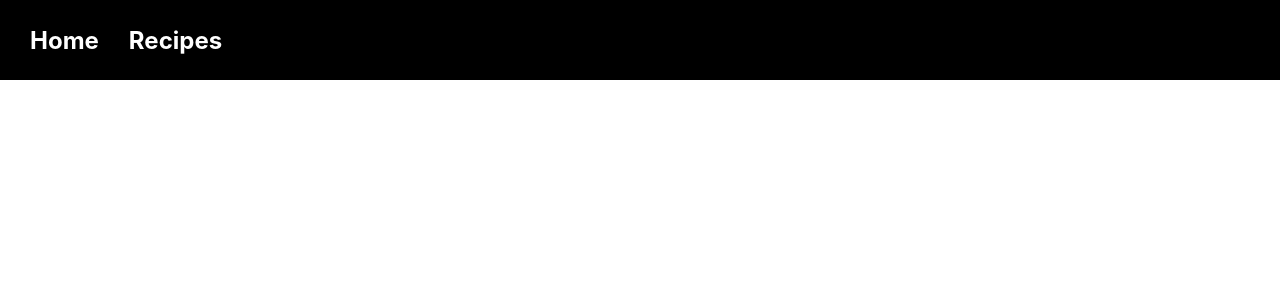
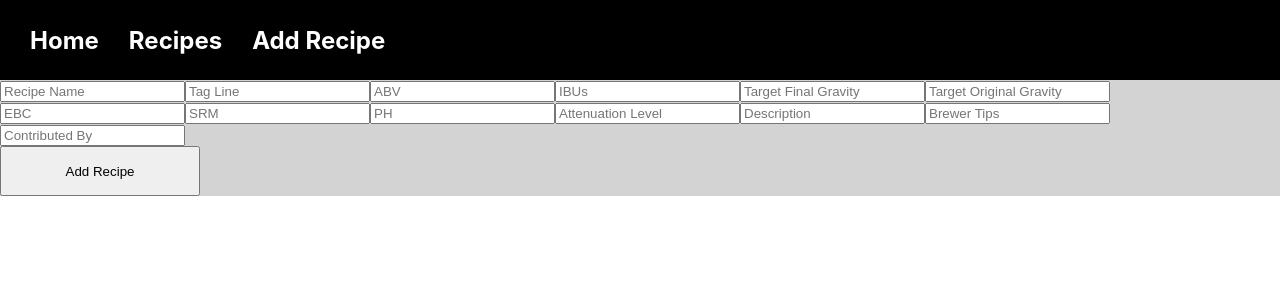
Before and after one commit to Adam-DeLessio/beer-recipe-api-front-end, a React (Create React App) app: page /Add in a window 1280 px wide. Shown: the top 300 px of the page. Built offline with nearby package versions, Linux system fonts and the light colour scheme; a web font is replaced by a local one.

Commit message:
starting to build the create method

```diff
--- a/src/App.css
+++ b/src/App.css
@@ -11,6 +11,9 @@ nav {
 .recipes {
 	text-decoration: none;
 }
+.add {
+  text-decoration: none;
+}
 h2 {
   text-decoration: none;
   color: white;
--- a/src/App.js
+++ b/src/App.js
@@ -4,6 +4,7 @@ import { Route, Link } from 'react-router-dom';
 import Recipe from './components/Recipe'
 import RecipePage from './components/RecipePage'
 import Home from './components/Home'
+import Add from './components/Add'
 
 class App extends Component {
   // constructor(props) {
@@ -21,6 +22,9 @@ class App extends Component {
           <Link className='recipes' to={'/Recipe'}>
             <h2>Recipes</h2>
           </Link>
+          <Link className='add' to={'/Add'}>
+            <h2>Add Recipe</h2>
+          </Link>
         </nav>
 
         <main className='main'>
@@ -34,6 +38,7 @@ class App extends Component {
               />
             )}
           />
+          <Route path='/Add' component={Add} />
           <Route
             path={'/RecipePage/:id'}
             render={props => (
--- /dev/null
+++ b/src/components/Add.css
@@ -0,0 +1,11 @@
+form {
+	background-color: lightgray;
+}
+.name {
+	width: 200px;
+	height: 20px;
+}
+.button {
+	width: 200px;
+	height: 50px;
+}
--- /dev/null
+++ b/src/components/Add.js
@@ -0,0 +1,51 @@
+import React, { Component } from "react";
+import './Add.css'
+
+class Add extends Component {
+	constructor(props) {
+		super(props)
+		this.state = {
+			name: '',
+			tagline: ''
+		}
+		this.newName = this.newName.bind(this)
+	}
+	newName(event) {
+		this.setState({ name: event.target.value })
+	}
+	newTagLine(event) {
+		this.setState({ tagline: event.target.value })
+	}
+
+	render() {
+		return(
+			<div>
+				<form>
+					<input className='inputs' placeholder='Recipe Name'></input>
+					<input className='inputs' placeholder='Tag Line'></input>
+
+					<input className='inputs' placeholder='ABV'></input>
+					<input className='inputs' placeholder='IBUs'></input>
+					<input className='inputs' placeholder='Target Final Gravity'></input>
+					<input className='inputs' placeholder='Target Original Gravity'></input>
+					<input className='inputs' placeholder='EBC'></input>
+					<input className='inputs' placeholder='SRM'></input>
+					<input className='inputs' placeholder='PH'></input>
+					<input className='inputs' placeholder='Attenuation Level'></input>
+
+					<input className='inputs' placeholder='Description'></input>
+
+
+					<input className='inputs' placeholder='Brewer Tips'></input>
+					<input className='inputs' placeholder='Contributed By'></input>
+
+					<div>
+						<button className='button'>Add Recipe</button>
+					</div>
+				</form>
+			</div>
+	    )
+    }
+}
+
+export default Add
```
